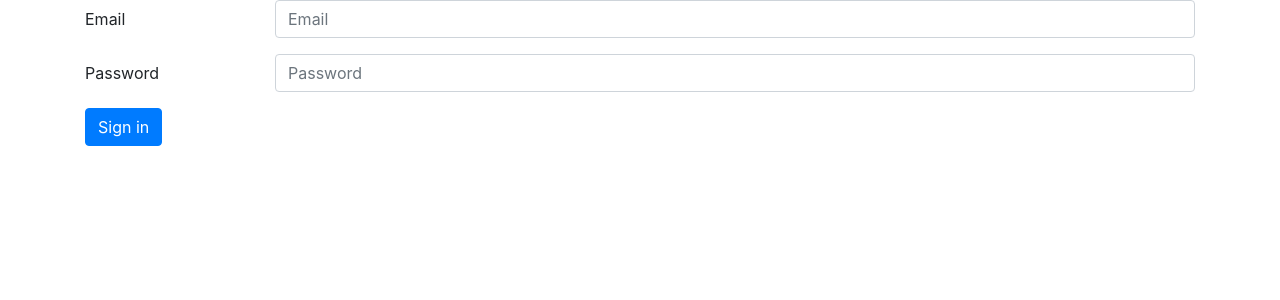
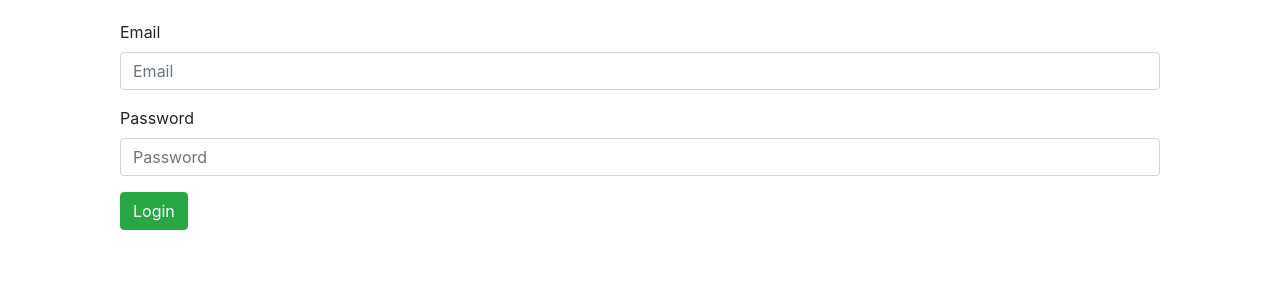
Before and after one commit to romashka1999/CRUD_CMS_Frontend, a Vue app: page /login in a window 1280 px wide. Shown: the top 300 px of the page. Built offline with nearby package versions, Linux system fonts and the light colour scheme.

Commit message:
funqtionality works

```diff
--- a/src/components/AdminCreate.vue
+++ b/src/components/AdminCreate.vue
@@ -52,9 +52,15 @@ export default {
             password: this.password
           };
 
+           const headers = {
+                "token": localStorage.getItem('token'),
+                "refreshToken": localStorage.getItem('refreshToken')
+          };
+
+          const options = { headers: headers};
 
           try {
-            const response = await axios.post(this.baseUrl + `/account/createAdmin`, newAdminJson);
+            const response = await axios.post(this.baseUrl + `/account/createAdmin`, newAdminJson, options);
             console.log(response);
           } catch (err) {
             this.alertMessage = err.response.data.message;
--- a/src/components/Login.vue
+++ b/src/components/Login.vue
@@ -1,37 +1,35 @@
 <template>
   <div class="container">
-    <div class="alert" :class="{'alert-danger':alertStatusCode!==200}" role="alert" v-if="alertMessage!==''">
-      {{ alertMessage }}
-    </div>
-    <form>
-      <div class="form-group row">
-        <label for="inputEmail" class="col-sm-2 col-form-label">Email</label>
-        <div class="col-sm-10">
-          <input
-            type="email"
-            class="form-control"
-            id="inputEmail"
-            placeholder="Email"
-            v-model="email"
-          />
+    <div class="card-body" >
+            <div v-if="statusCode !== 200" class="col-md-12">
+                <div class="alert" :class="statusCode === 400 ? 'alert-danger' : 'alert-warning'">
+                    {{alertMessage}}
                 </div>
             </div>
 
-      <div class="form-group row">
-        <label for="inputPassword" class="col-sm-2 col-form-label">Password</label>
-        <div class="col-sm-10">
-          <input
-            type="password"
-            class="form-control"
-            id="inputPassword"
-            placeholder="Password"
-            v-model="password"
-          />
+            <form>
+                <div class="form-group">
+                    <label class="col-md-3 control-label">Email</label>
+                    <div class="col-md-12">
+                        <input type="text" class="form-control" placeholder="Email" v-model="email"/>
                     </div>
                 </div>
 
-      <button @click.prevent="loginAdmin" class="btn btn-primary">Sign in</button>
+                <div class="form-group">
+                    <label class="col-md-3 control-label">Password</label>
+                    <div class="col-md-12">
+                        <input type="password" class="form-control" placeholder="Password" v-model="password"/>
+                    </div>
+                </div>
+
+
+                <div  class="form-group">
+                    <div class="col-sm-12 controls">
+                        <button type="button" class="btn btn-success" @click="loginAdmin">Login</button>
+                    </div>
+                </div>
             </form>
+        </div>
   </div>
 </template>
 
@@ -46,34 +44,47 @@ export default {
       baseUrl: "http://localhost:3000",
       email: "",
       password: "",
-      alertMessage: '',
-      alertStatusCode: 200
+      statusCode: 200,
+      alertMessage: ''
     };
   },
   methods: {
+
     async loginAdmin() {
+      if(!this.validateLoginForm()) {
+        return
+      }
+
       const loginedAdminJson = {
         email: this.email,
         password: this.password
       };
 
-      console.log(loginedAdminJson);
-
       try {
-        const response = await axios.post(this.baseUrl + `/account/loginAdmin`,loginedAdminJson);
-        const token = response.data.token;
-        const refreshToken = response.data.refreshToken;
-        localStorage.setItem('token', token);
-        localStorage.setItem('refreshToken', refreshToken);
+        const response = await axios.post(this.baseUrl + `/account/loginAdmin`, loginedAdminJson);
+        console.log(response.data);
+        localStorage.setItem('token', response.data.token);
+        localStorage.setItem('refreshToken', response.data.refreshToken);
         this.$router.push('/');
-      } catch (err) {
-          this.alertMessage = err.response.data.message;
-          this.alertStatusCode = err.response.data.statusCode;
-          setTimeout(function(){
+      } catch (error) {
+          console.log(error.response.data);
+          this.alertM(400, error.response.data.message);
+      }
+    },
+    validateLoginForm() {
+      if(this.email === '' || this.password === '') {
+          this.alertM(300, 'please fill all input value');
+          return false;
+      }
+      return true;
+    },
+    alertM(statusCode, alertMessage) {
+        this.statusCode = statusCode;
+        this.alertMessage = alertMessage;
+        setTimeout( function () {
+            this.statusCode = 200;
             this.alertMessage = '';
-            this.alertStatusCode = 200;
-          }.bind(this), 3000);
-      }
+        }.bind(this), 4000);
     }
   }
 };
```
Lines whose indentation alone changed are shown as unchanged.
